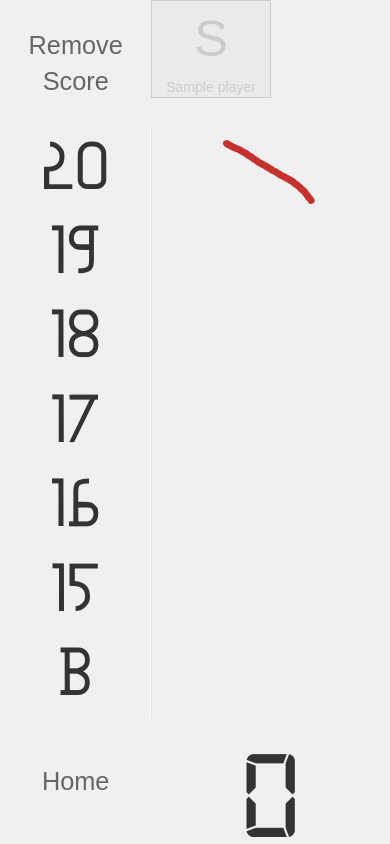
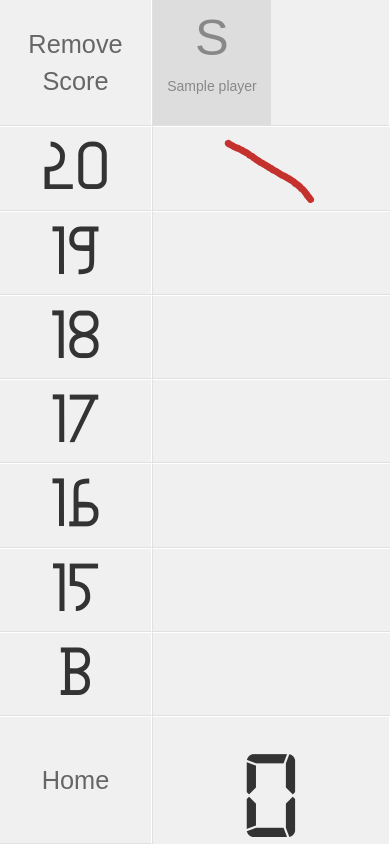
Before and after one commit to enkeistar/darts, a Flask app: page /games/1/ in a window 390 px wide. Run offline with Flask 2, Linux system fonts and the light colour scheme; tables that the repository leaves empty hold one stand-in row (values such as "Sample post"); some libraries are stand-ins or nearby versions.

Commit message:
Made things easier to see on tablet with poor contrast.

```diff
--- a/darts/static/stylesheets/score-board.css
+++ b/darts/static/stylesheets/score-board.css
@@ -30,11 +30,19 @@
 	font-size: 3vh;
 	vertical-align: middle;
 	cursor: pointer;
+	border-bottom: solid 1px #e0e0e0;
+	border-right: solid 1px #fff;
+}
+
+.game-option.new-game {
+	border-top: solid 1px #fff;
+	border-bottom: solid 1px #e0e0e0;
 }
 
 .target:active,
 .target.active {
-	background-color: #eaeaea;
+	background-color: #ddd;
+	color: #888;
 }
 
 .teams {
@@ -44,17 +52,15 @@
 	display: table-row;
 }
 
-.players {}
+.players {
+	border-bottom: solid 1px #e0e0e0;
+}
 
 .player {
-	color: #ccc;
+	color: #aaa;
 	text-align: center;
-	border: solid 1px rgba(0,0,0,0);
 	padding: 0 3px;
-}
-.player.active,
-.player:active {
-	border: solid 1px #ccc;
+	height: 100%;
 }
 
 .player .initial {
@@ -74,16 +80,18 @@
 
 .points {
 	height: 10%;
-	border-top: solid 1px #fff;
-	border-bottom: solid 1px #e0e0e0;
 	width: 100%;
 	display: table-row;
 }
 
+.teams {
 
+}
 .teams .players {
 	display: table-cell;
 	width: 38%;
+	border-left: solid 1px #e0e0e0;
+	border-right: solid 1px #fff;
 }
 
 .point-value {
@@ -95,6 +103,8 @@
 	display: table-cell;
 	float: none;
 	width: 24%;
+	border-top: solid 1px #fff;
+	border-bottom: solid 1px #e0e0e0;
 }
 
 .awarded {
@@ -105,6 +115,8 @@
 	display: table-cell;
 	float: none;
 	width: 38%;
+	border-top: solid 1px #fff;
+	border-bottom: solid 1px #e0e0e0;
 }
 
 .awarded:last-child {
@@ -141,4 +153,9 @@
 	line-height: 1em;
 	display: table-cell;
 	width: 38%;
+
+	border-left: solid 1px #e0e0e0;
+	border-right: solid 1px #fff;
+	border-top: solid 1px #fff;
+
 }
```
Also changed, not shown: README.md.
